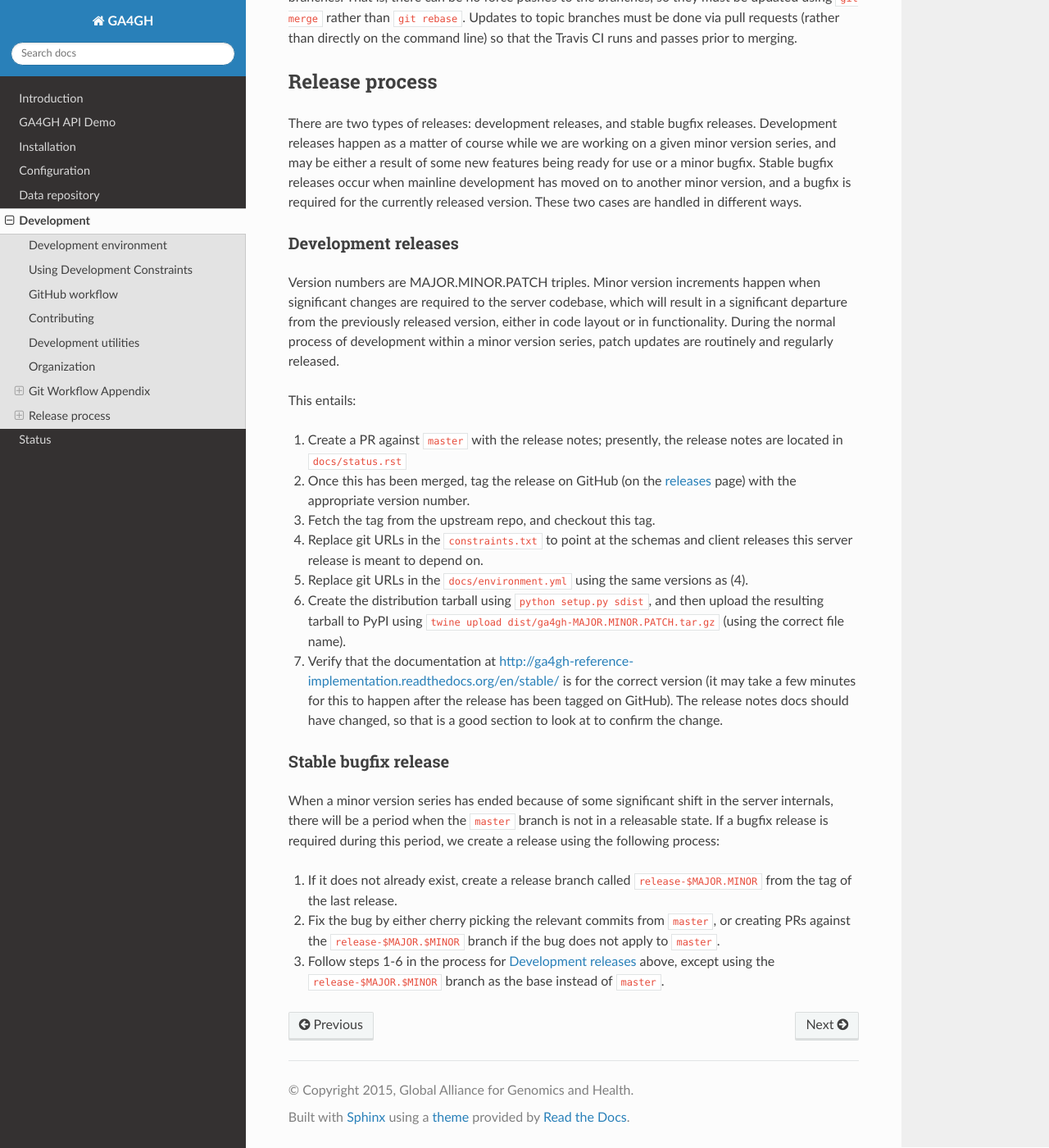
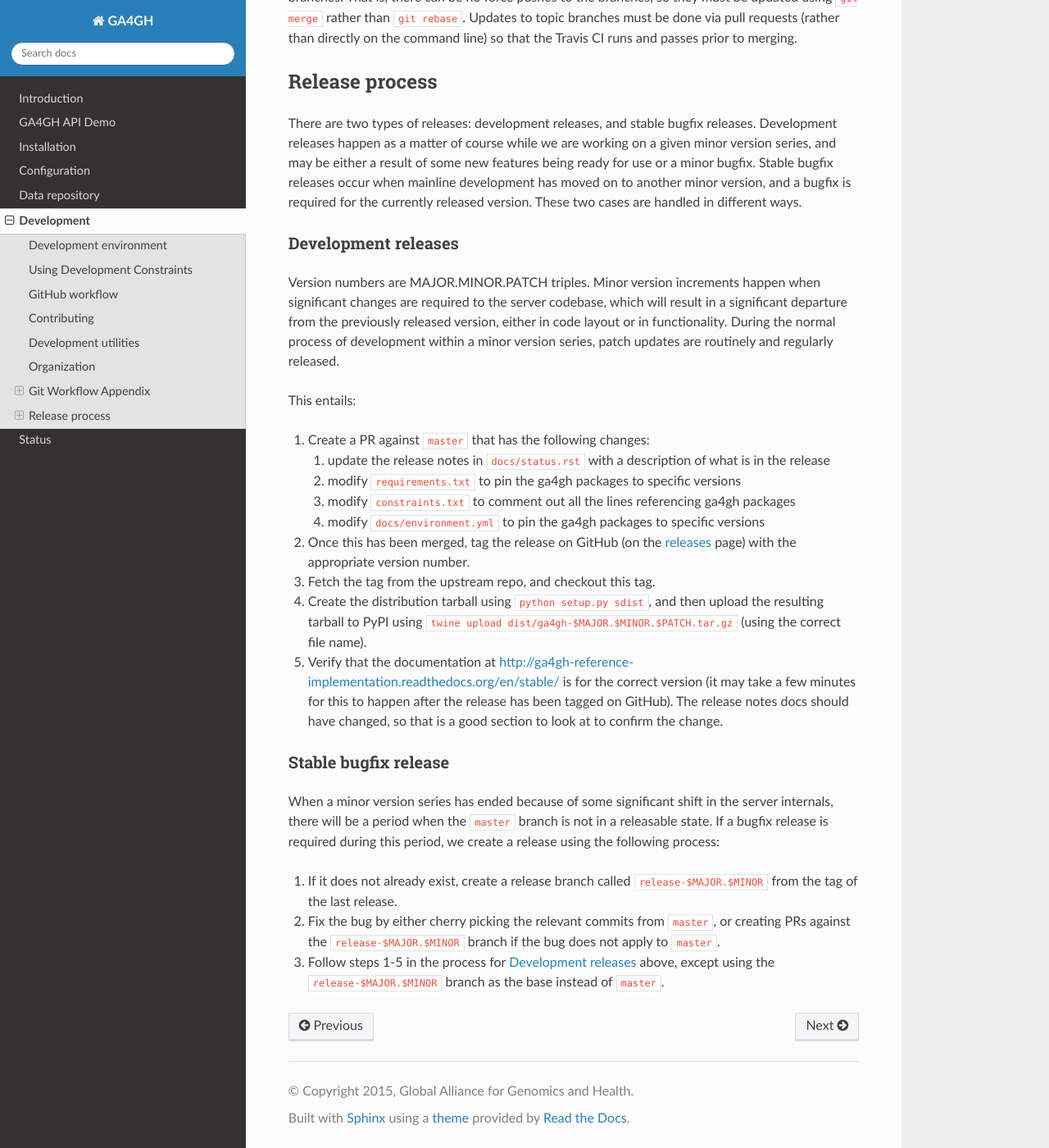
Before and after one commit to ga4gh/ga4gh-server, a Sphinx documentation site: the page built from docs/development.rst, in a window 1280 px wide and 1400 px high, scrolled down 9176 px. Shown: the whole window at 82% size. Built offline with Sphinx 7.4.7 and the Read the Docs theme 2.0.0, drawn with Linux system fonts in a browser that asks for light colours.

Commit message:
Update the release docs to be correct

```diff
--- a/docs/development.rst
+++ b/docs/development.rst
@@ -528,21 +528,22 @@ patch updates are routinely and regularly released.
 
 This entails:
 
-1) Create a PR against ``master`` with the release notes; presently, the
-   release notes are located in ``docs/status.rst``
-2) Once this has been merged, tag the release on GitHub (on the `releases
+#. Create a PR against ``master`` that has the following changes:
+
+   #. update the release notes in ``docs/status.rst`` with a description of what is in the release
+   #. modify ``requirements.txt`` to pin the ga4gh packages to specific versions
+   #. modify ``constraints.txt`` to comment out all the lines referencing ga4gh packages
+   #. modify ``docs/environment.yml`` to pin the ga4gh packages to specific versions
+
+#. Once this has been merged, tag the release on GitHub (on the `releases
    <https://github.com/ga4gh/server/releases>`_ page) with the
    appropriate version number.
-3) Fetch the tag from the upstream repo, and checkout this tag.
-4) Replace git URLs in the ``constraints.txt`` to point at the schemas and
-   client releases this server release is meant to depend on.
-5) Replace git URLs in the ``docs/environment.yml`` using the same versions
-   as (4).
-6) Create the distribution tarball using ``python setup.py sdist``, and then
+#. Fetch the tag from the upstream repo, and checkout this tag.
+#. Create the distribution tarball using ``python setup.py sdist``, and then
    upload the resulting tarball to PyPI using
-   ``twine upload dist/ga4gh-MAJOR.MINOR.PATCH.tar.gz`` (using
+   ``twine upload dist/ga4gh-$MAJOR.$MINOR.$PATCH.tar.gz`` (using
    the correct file name).
-7) Verify that the documentation at
+#. Verify that the documentation at
    http://ga4gh-reference-implementation.readthedocs.org/en/stable/
    is for the correct version (it may take a few minutes for this to
    happen after the release has been tagged on GitHub).  The release
@@ -558,11 +559,11 @@ in the server internals, there will be a period when the ``master`` branch is no
 in a releasable state. If a bugfix release is required during this period,
 we create a release using the following process:
 
-1) If it does not already exist, create a release branch called
-   ``release-$MAJOR.MINOR`` from the tag of the last release.
-2) Fix the bug by either cherry picking the relevant commits
+#. If it does not already exist, create a release branch called
+   ``release-$MAJOR.$MINOR`` from the tag of the last release.
+#. Fix the bug by either cherry picking the relevant commits
    from ``master``, or creating PRs against the ``release-$MAJOR.$MINOR``
    branch if the bug does not apply to ``master``.
-3) Follow steps 1-6 in the process for `Development releases`_ above,
+#. Follow steps 1-5 in the process for `Development releases`_ above,
    except using the ``release-$MAJOR.$MINOR`` branch as the base
    instead of ``master``.
```
